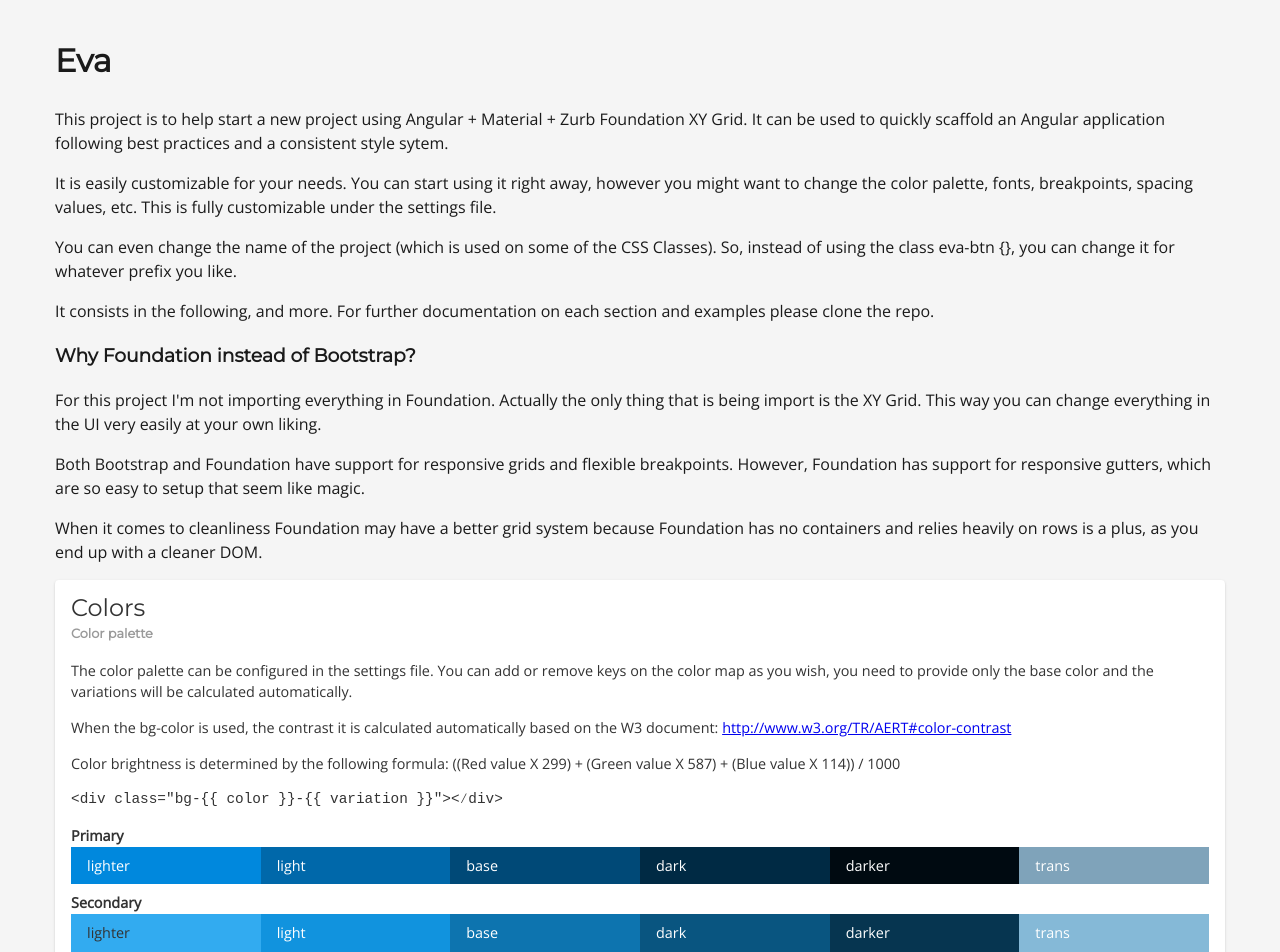
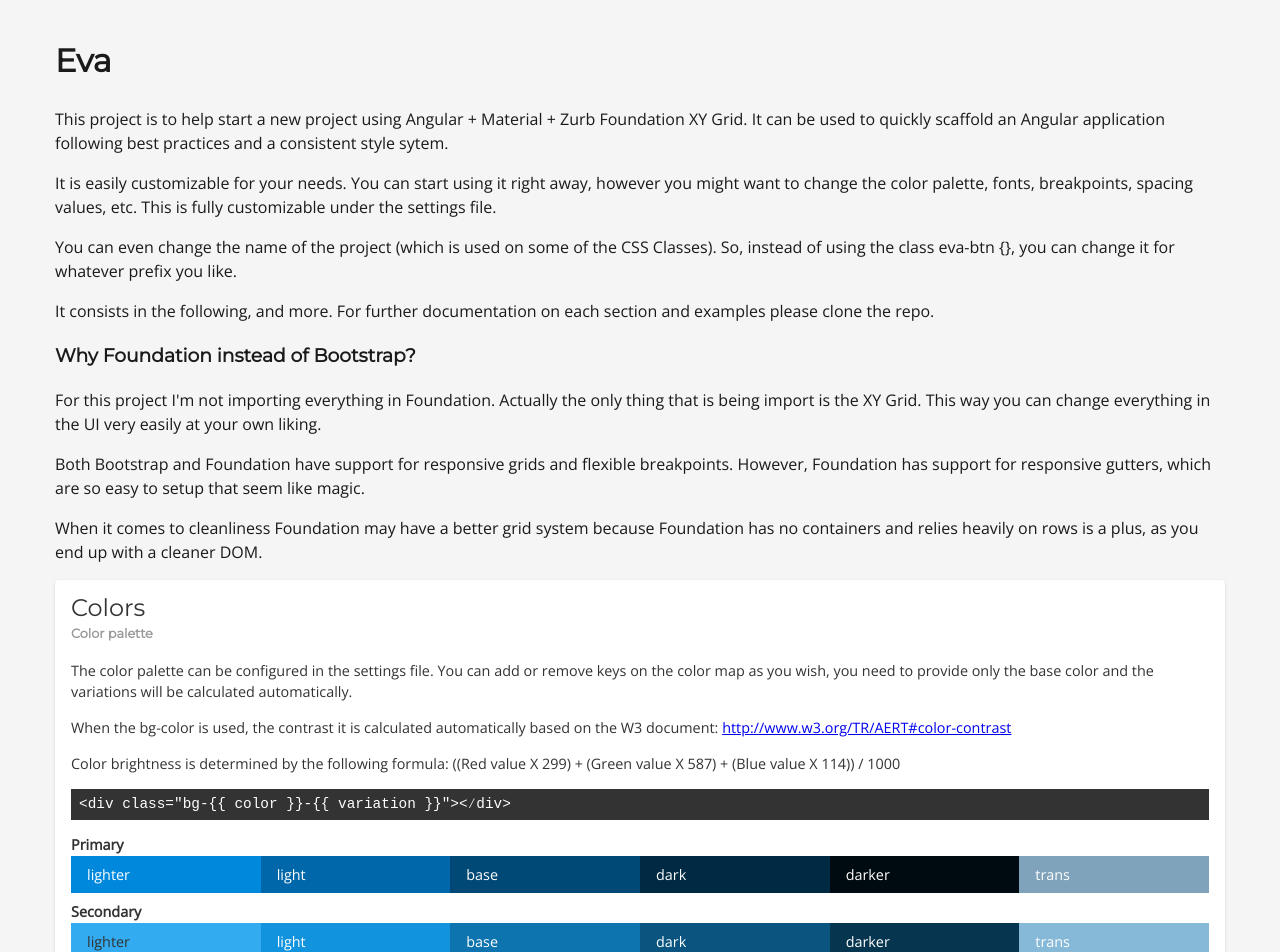
Before and after one commit to Mariopdel94/angular-starter, an Angular app: page / in a window 1280 px wide. Shown: the top 952 px of the page. Built offline with nearby package versions, Linux system fonts and the light colour scheme.

Commit message:
Pre styling

```diff
--- a/src/styles.scss
+++ b/src/styles.scss
@@ -1,2 +1,11 @@
 /* You can add global styles to this file, and also import other style files */
 @import './styles/theme/theme.scss';
+
+pre {
+  background-color: #333333;
+  color: white;
+  padding: 0.5rem;
+  line-height: 1;
+  display: flex;
+  align-items: center;
+}
```
